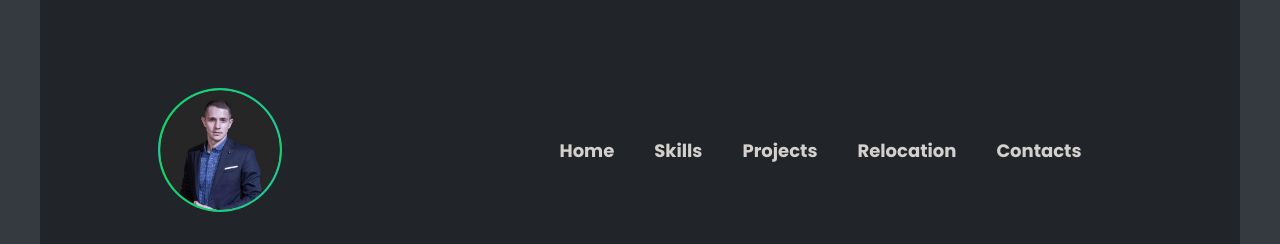
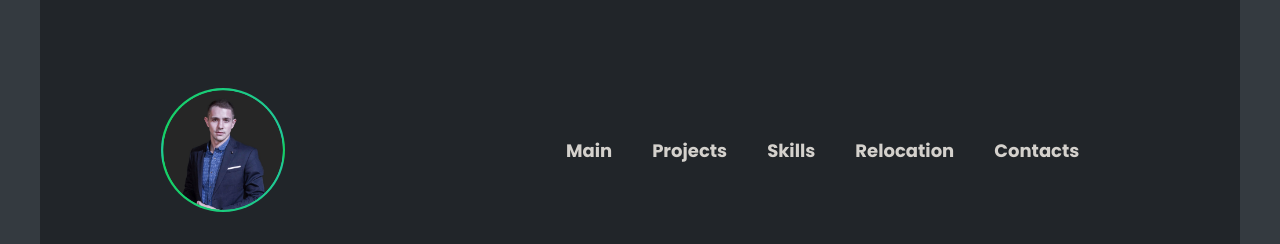
Before and after one commit to iammnitelniy/portfolio-frontend, a React (Create React App) app: page / in a window 1280 px wide. Shown: the top 244 px of the page. Built offline with nearby package versions, Linux system fonts and the light colour scheme.

Commit message:
-adaptive

```diff
--- a/src/App.tsx
+++ b/src/App.tsx
@@ -13,14 +13,10 @@ function App() {
             <header className='header'>
                 <div className='container'>
                     <Header />
-                    {/*<a href={'skillsId'}></a>*/}
-                    {/*<a href={'projectsId'}></a>*/}
-                    {/*<a href={'relocationId'}></a>*/}
-                    {/*<a href={'contactsId'}></a>*/}
-                    {/*<a href={'footerId'}></a>*/}
+
                 </div>
             </header>
-            <main className='main'>
+            <main id='homeId' className='main'>
                 <div className='container'>
                     <Main />
                 </div>
--- a/src/Header/nav/Nav.module.scss
+++ b/src/Header/nav/Nav.module.scss
@@ -1,11 +1,11 @@
 .nav {
 
     display: flex;
-    flex-wrap: wrap; /* Обертывание элементов на мобильных устройствах */
-    justify-content: center; /* Выравнивание по центру горизонтально */
+    flex-wrap: wrap;
+    justify-content: center;
     align-items: center;
     background-color: #212529;
-    padding: 20px; /* Добавьте немного отступа сверху и снизу для улучшенного визуального восприятия */
+    padding: 20px;
 }
 
 .nav a {
@@ -13,7 +13,7 @@
     color: #d4d1cc;
     font-weight: bold;
     font-size: 18px;
-    margin: 10px 20px; /* Уменьшил вертикальные отступы для мобильных устройств */
+    margin: 10px 20px;
     position: relative;
     transition: color 0.3s ease, transform 0.3s ease;
 }
@@ -37,5 +37,6 @@
 }
 
 .nav a:hover {
-    color: #16d166; /* Изменение цвета текста при наведении */
+    color: #16d166;
+    transform: scale(1.15);
 }
--- a/src/Header/nav/Nav.tsx
+++ b/src/Header/nav/Nav.tsx
@@ -5,12 +5,13 @@ export const Nav = () => {
     return (
         <div className={styles.nav}>
 
-            <a href="skillsId">Home</a>
-            <a href="projectsId">Skills</a>
-            <a href="relocationId">Projects</a>
-            <a href="contactsId">Relocation</a>
-            <a href="footerId">Contacts</a>
 
+
+            <a href="#homeId">Main</a>
+            <a href='#projectsId'>Projects</a>
+            <a href="#skillsId">Skills</a>
+            <a href="#relocationId">Relocation</a>
+            <a href="#contactsId">Contacts</a>
 
         </div>
     );
--- a/src/footer/Footer.module.scss
+++ b/src/footer/Footer.module.scss
@@ -24,20 +24,19 @@
 .logo {
     border: 1px solid;
     background-color: #20c997;
-    height: 40px;
-    width: 40px;
+    height: 30px;
+    width: 30px;
     margin: 20px;
     display: flex;
     justify-content: center;
     align-items: center;
     border-radius: 50%;
     overflow: hidden;
-    transition: transform 0.3s ease, transform 2s linear; /* Добавляем анимацию вращения */
-    cursor: pointer;
+    transition: transform 0.3s ease, transform 2s linear;
 }
 
 .logo:hover {
-    transform: scale(1.1) rotate(360deg); /* Увеличение размера и вращение при наведении */
+    transform: scale(1.1) rotate(360deg);
 }
 
 .logo a {
--- a/src/main/Main.module.scss
+++ b/src/main/Main.module.scss
@@ -29,7 +29,7 @@ $container-background: #212529;
     flex-wrap: wrap;
 
     @media (max-width: 768px) {
-        width: 100%; // При малых экранах контейнер будет занимать всю ширину
+        width: 100%;
     }
 }
 
@@ -40,6 +40,7 @@ $container-background: #212529;
     animation: fade-in $animation-duration ease-in-out $animation-delay forwards;
     &:hover {
         transform: scale(1.05);
+        filter: blur(1px)
 
     }
 }
```
